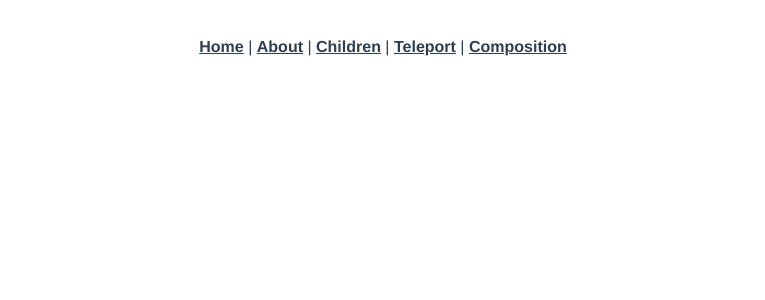
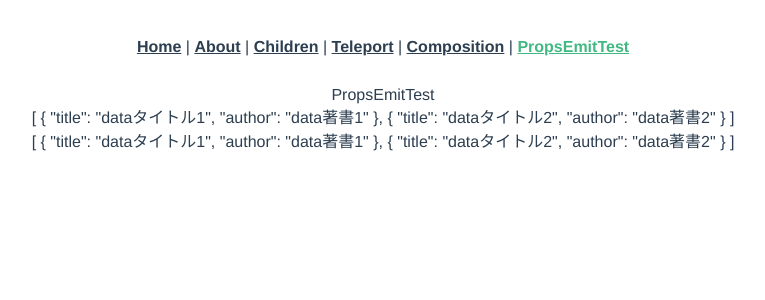
Before and after one commit to ABenn17282002/Vue_Project, a Vue app in the folder vueApp/vue-sample/: page /props-emit-test in a window 1280 px wide. Shown: the top 300 px of the page, without its empty margins (257-1022 px from the left). Built offline with nearby package versions, Linux system fonts and the light colour scheme.

Commit message:
Vue3(setup(props))

```diff
--- a/vueApp/vue-sample/src/App.vue
+++ b/vueApp/vue-sample/src/App.vue
@@ -4,9 +4,10 @@
     <router-link to="/about">About</router-link> |
     <router-link to="/children">Children</router-link> |
     <router-link to="/teleport-test">Teleport</router-link> |
-    <router-link to="/composition-test">Composition</router-link>
+    <router-link to="/composition-test">Composition</router-link> |
+    <router-link to="/props-emit-test">PropsEmitTest</router-link>
   </nav>
-  <router-view />
+  <router-view :setupBooks="setupBooks" :dataBooks="dataBooks" />
 </template>
 
 <style>
@@ -33,8 +34,38 @@
 </style>
 
 <script>
+import { reactive } from "@vue/reactivity";
 export default {
-  data() {},
+  setup() {
+    const setupBooks = reactive([
+      {
+        title: "dataタイトル1",
+        author: "data著書1",
+      },
+      {
+        title: "dataタイトル2",
+        author: "data著書2",
+      },
+    ]);
+
+    return {
+      setupBooks,
+    };
+  },
+  data() {
+    return {
+      dataBooks: [
+        {
+          title: "dataタイトル1",
+          author: "data著書1",
+        },
+        {
+          title: "dataタイトル2",
+          author: "data著書2",
+        },
+      ],
+    };
+  },
   provide() {
     return {
       userName: "親で設定した値",
--- a/vueApp/vue-sample/src/router/index.js
+++ b/vueApp/vue-sample/src/router/index.js
@@ -3,6 +3,7 @@
 import ChlidrenView from "@/views/ChlidrenView";
 import TeleportTest from "@/views/TeleportTest";
 import CompositionTest from "@/views/CompositionTest";
+import PropsEmitTest from "@/views/PropsEmitTest";
 
 const routes = [
   {
@@ -26,6 +27,11 @@
     component: CompositionTest,
   },
   {
+    path: "/props-emit-test",
+    name: "PropsEmitTest",
+    component: PropsEmitTest,
+  },
+  {
     path: "/about",
     name: "about",
     // route level code-splitting
--- /dev/null
+++ b/vueApp/vue-sample/src/views/PropsEmitTest.vue
@@ -0,0 +1,18 @@
+<template>
+  <div>
+    PropsEmitTest
+    <div>{{ setupBooks }}</div>
+    <div>{{ dataBooks }}</div>
+  </div>
+</template>
+
+<script>
+export default {
+  props: {
+    setupBooks: Array,
+    dataBooks: Array,
+  },
+};
+</script>
+
+<style></style>
```
